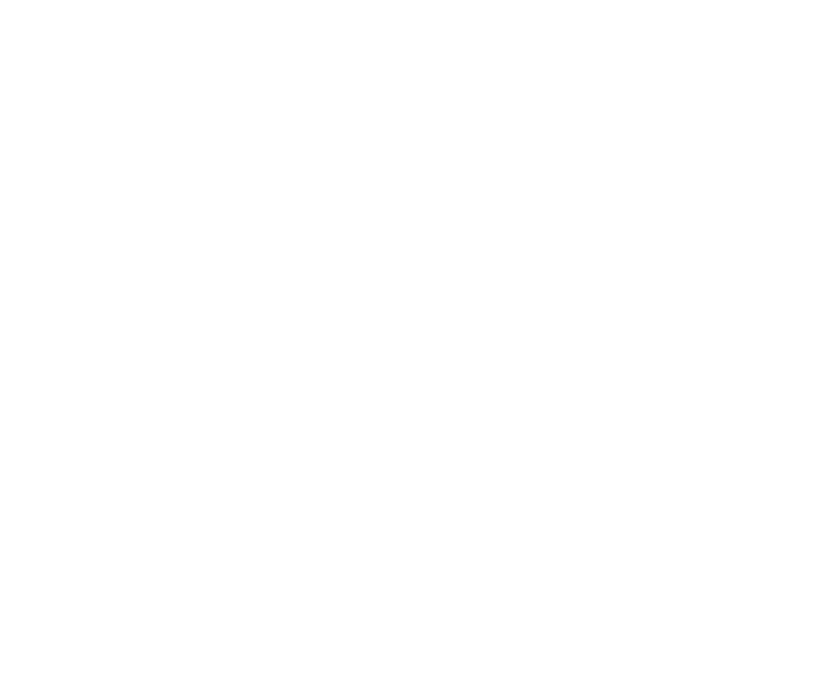
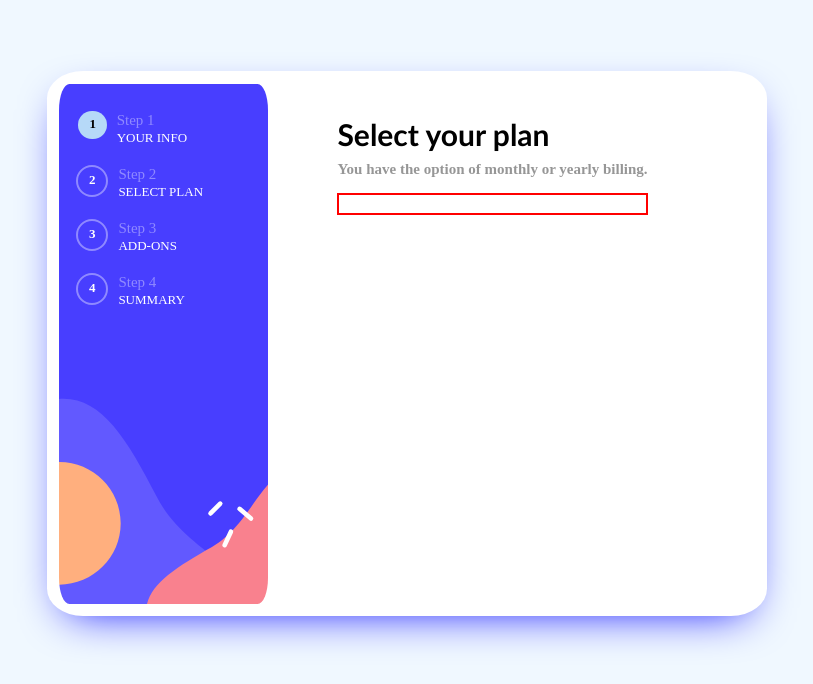
Before and after one commit to Georgechisom/multi-step-form, a plain HTML site: page index.html in a window 1280 px wide. Shown: the whole page, without its empty margins (233-1046 px from the left). Drawn offline with Linux system fonts and the light colour scheme.

Commit message:
yourinfo done commit

```diff
--- a/form.css
+++ b/form.css
@@ -0,0 +1,145 @@
+body{
+    background-color: aliceblue;
+    display: flex;
+    justify-content: center;
+}
+.firstbigdiv{
+    margin-top: 5%;
+    height: 65vh;
+    width: 55%;
+    gap: 5%;
+    background-color: white;
+    display: flex;
+    padding: 1% 1%;
+    border-radius: 5%;
+    box-shadow: 0 15px 45px -20px blue;
+}
+.seconddiv{
+    background-image: url("../multi-step-form/assets/bg-sidebar-desktop.svg");
+    background-size: cover;
+    background-repeat: no-repeat;
+    width: 30%;
+    border-radius: 5%;
+}
+.thirddiv{
+    padding: 1% 5%;
+    display: none;
+}
+.seconddiva{
+    display: flex;
+    gap: 5%;
+    margin-top: 5%;
+    margin-left: 21%;
+}
+.seconddivb{
+    display: flex;
+    gap: 5%;
+    margin-left: 20%;
+}
+.seconddivc{
+    display: flex;
+    gap: 5%;
+    margin-left: 20%;
+}
+.seconddivd{
+    display: flex;
+    gap: 5%;
+    margin-left: 20%;
+}
+.circle{
+    width: 25px;
+    height: 25px;
+    background-color: rgb(182, 217, 248);
+    border-radius: 50%;
+    margin-top: 10%;
+    margin-left: -15%;
+    padding: 1% 1%;
+    display: flex;
+    justify-content: center;
+}
+.incircle{
+    font-size: 13px;
+    margin-top: 15%;
+}
+.circlea{
+    width: 25px;
+    height: 25px;
+    border-radius: 50%;
+    margin-top: 10%;
+    margin-left: -15%;
+    padding: 1% 1%;
+    border: 2px solid rgba(255, 255, 255, 0.39);
+    color: white;
+    display: flex;
+    justify-content: center;
+}
+.nocircle{
+    text-align: center;
+    margin-top: 10%;
+    padding: 1% 1%;
+    text-align: left;
+    color: white;
+    font-size: 15px;
+}
+.cirspan{
+    color: rgba(255, 255, 255, 0.39);
+}
+.cirspan1{
+    font-size: 13px;
+}
+.forms{
+    display: flex;
+    flex-direction: column;
+}
+.firsth1{
+    font-size: 30px;
+    font-family: 'Trebuchet MS', 'Lucida Sans Unicode', 'Lucida Grande', 'Lucida Sans', Arial, sans-serif;
+    font-weight: 800;
+}
+.firsth3{
+    font-size: 15px;
+    font-weight: bold;
+    color: rgba(0, 0, 0, 0.411);
+    margin-top: -5%;
+}
+.formdiv{
+    font-weight: bold;
+    padding: 3px 10px;
+    display: flex;
+    justify-content: space-between;
+}
+.forminput{
+    font-weight: 900;
+    border: 1px solid black;
+    border-radius: 20px;
+    padding: 2% 4%;
+    margin-bottom: 5%;
+    box-shadow: 0 15px 45px -20px blue;
+}
+#divs{
+    margin-top: 1%;
+}
+.spana{
+    color: rgb(231, 3, 3);
+}
+.btn{
+    border: 0px solid black;
+    border-radius: 20px;
+    padding: 3% 3%;
+    background-color: rgb(4, 4, 100);
+    color: white;
+}
+.btn:hover{
+    border: 2px solid rgb(4, 4, 100);
+    background-color: rgba(4, 4, 100, 0.144);
+    color: rgb(4, 4, 100);
+    font-weight: 800;
+}
+.forthdiv{
+    padding: 1% 5%;
+}
+.forthbigdiv{
+    display: flex;
+    flex-direction: column;
+    border: 2px solid red;
+}
--- a/index.html
+++ b/index.html
@@ -8,6 +8,76 @@
 </head>
 <body>
 
+    <div class="firstbigdiv">
+        <section class="seconddiv">
+            <div class="seconddiva">
+                <span class="circle"><b class="incircle">1</b></span>
+                <div class="nocircle">
+                    <span class="cirspan">Step 1</span> <br>
+                    <span class="cirspan1">YOUR INFO</span>
+                </div>
+            </div>
+
+            <div class="seconddivb">
+                <span class="circlea"><b class="incircle">2</b></span>
+                <div class="nocircle">
+                    <span class="cirspan">Step 2</span> <br>
+                    <span class="cirspan1">SELECT PLAN</span>
+                </div>
+            </div>
+
+            <div class="seconddivc">
+                <span class="circlea"><b class="incircle">3</b></span>
+                <div class="nocircle">
+                    <span class="cirspan">Step 3</span> <br>
+                    <span class="cirspan1">ADD-ONS</span>
+                </div>
+            </div>
+
+            <div class="seconddivd">
+                <span class="circlea"><b class="incircle">4</b></span>
+                <div class="nocircle">
+                    <span class="cirspan">Step 4</span> <br>
+                    <span class="cirspan1">SUMMARY</span>
+                </div>
+            </div>
+        </section>
+        <section class="thirddiv">
+            <h1 class="firsth1">Personal info</h1>
+            <h3 class="firsth3">Please provide your name, email address, and phone number.</h3>
+            <form action="" class="forms">
+                <div class="formdiv" id="divs">
+                    <label for="">Name</label> <span class="spana"></span>
+                </div>
+                <input type="text" name="" id="" placeholder="Winsome snow" class="forminput">
+
+                <div class="formdiv">
+                    <label for="">Email Adress</label> <span class="spana"></span>
+                </div>
+                <input type="email" name="" id="" placeholder="Winsomesnow@" class="forminput">
+
+                <div class="formdiv">
+                    <label for="">Phone Number</label> <span class="spana"></span>
+                </div>
+                <input type="email" name="" id="" placeholder="eg +123 4567 890" class="forminput">
+
+                <button class="btn">Next Step</button>
+            </form>
+        </section>
+
+        <section class="forthdiv">
+            <h1 class="firsth1">Select your plan</h1>
+            <h3 class="firsth3">You have the option of monthly or yearly billing.</h3>
+            <div class="forthbigdiv">
+                <div>
+                    <img src="" alt="">
+                </div>
+                <div></div>
+                <div></div>
+            </div>
+        </section>
+    </div>
+
 
     <script src="form.js"></script>
 </body>
```
Also changed, not shown: assets/bg-sidebar-desktop.svg (added).
